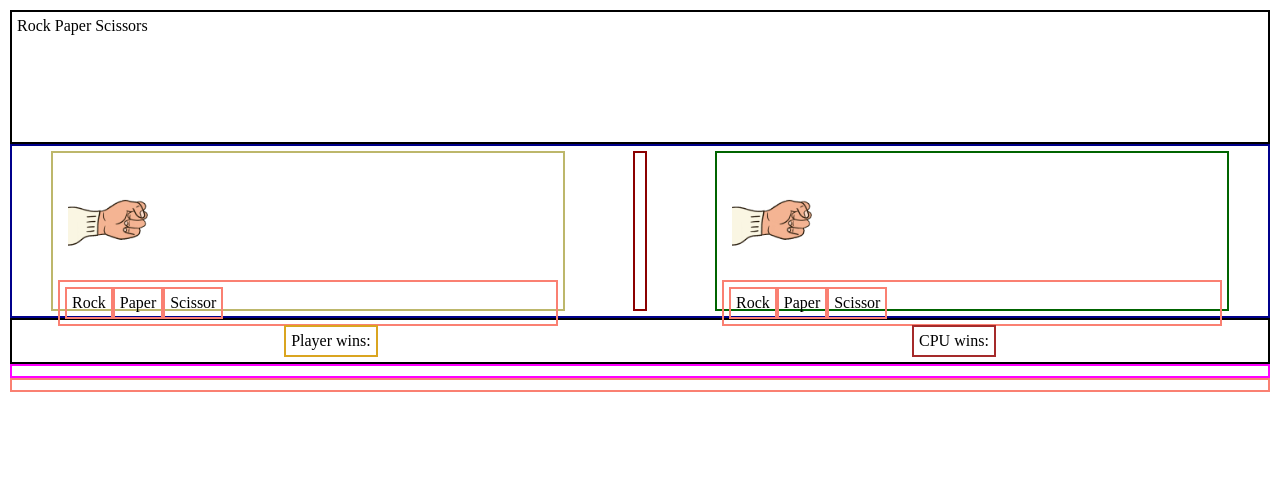
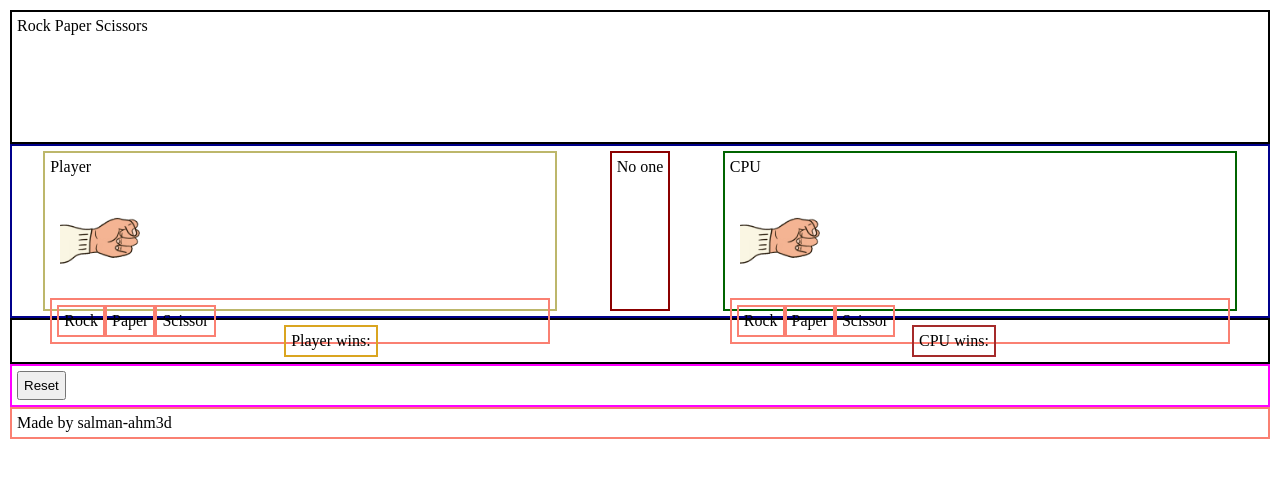
Before and after one commit to salman-ahm3d/rockpaperscissors, a plain HTML site: page home.html in a window 1280 px wide. Drawn offline with Linux system fonts and the light colour scheme.

Commit message:
Add content to divs and reset button

```diff
--- a/home.html
+++ b/home.html
@@ -10,6 +10,7 @@
     <div class="banner">Rock Paper Scissors</div>
     <div class="game-box">
         <div class="player-box">
+            Player
             <div class="animation-box">
                 <img class="animation-image" src="./images/shaking.gif" alt="">
             </div>
@@ -19,8 +20,9 @@
                 <div class="scissor">Scissor</div>
             </div>
         </div>
-        <div class="result-box"></div>
+        <div class="result-box">No one</div>
         <div class="cpu-box">
+            CPU
             <div class="animation-box">
                 <img class="animation-image"src="./images/shaking.gif" alt="">
             </div>
@@ -35,7 +37,9 @@
         <div class="player-wins">Player wins: </div>
         <div class="cpu-wins">CPU wins: </div>
     </div>
-    <div class="reset-button"></div>
-    <div class="footer"></div>
+    <div class="reset-button">
+        <button>Reset</button>
+    </div>
+    <div class="footer">Made by salman-ahm3d</div>
 </body>
 </html>
```
